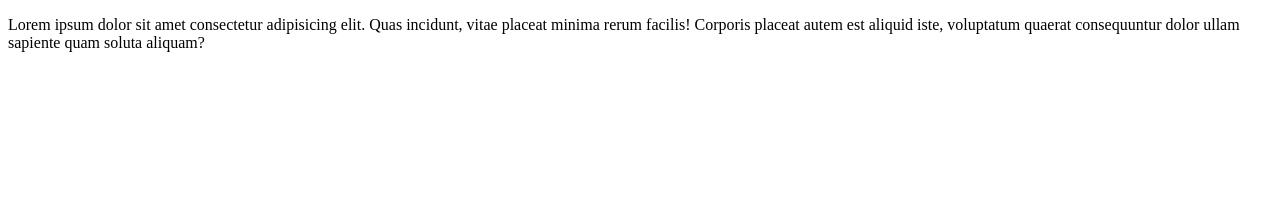
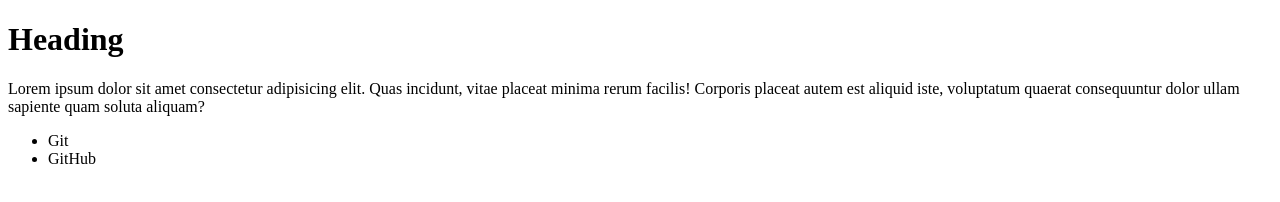
Before and after one commit to Dedexrobust/demo, a plain HTML site: page index.html in a window 1280 px wide. Drawn offline with Linux system fonts and the light colour scheme.

Commit message:
List added

```diff
--- a/index.html
+++ b/index.html
@@ -6,6 +6,11 @@
   <title>Document</title>
 </head>
 <body>
+  <h1>Heading</h1>
   <p>Lorem ipsum dolor sit amet consectetur adipisicing elit. Quas incidunt, vitae placeat minima rerum facilis! Corporis placeat autem est aliquid iste, voluptatum quaerat consequuntur dolor ullam sapiente quam soluta aliquam?</p>
+  <ul>
+    <li>Git</li>
+    <li>GitHub</li>
+  </ul>
 </body>
 </html>
```
